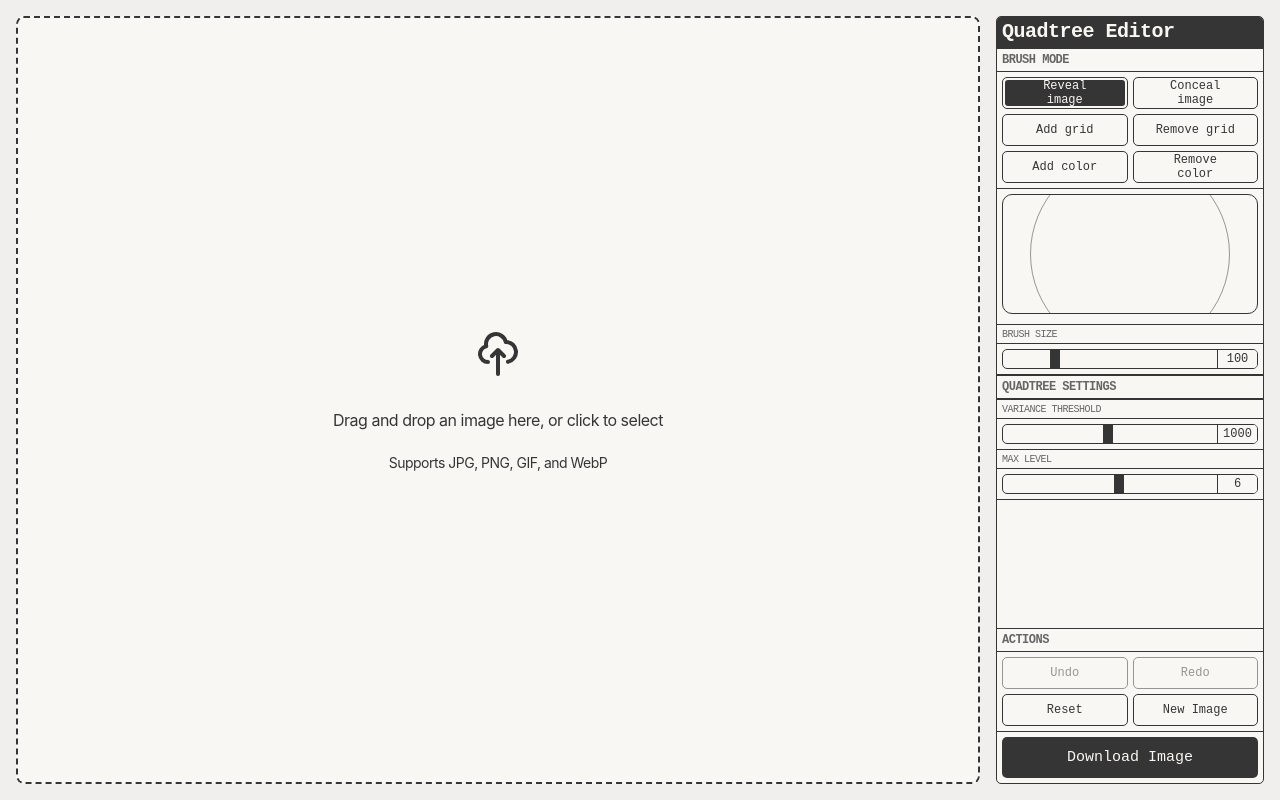
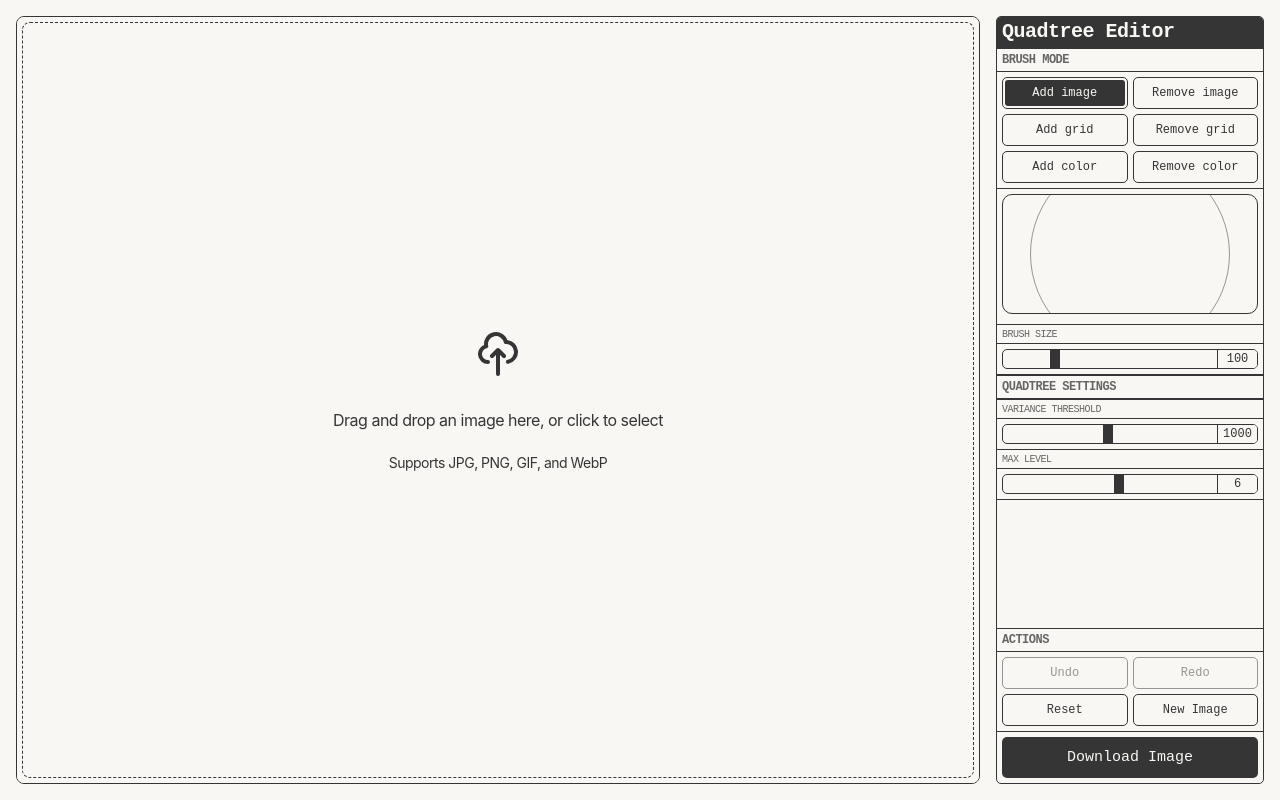
Before and after one commit to CameronFoxly/Quadtree-image-effector, a React (Vite) app in the folder image-effect-app/: page / in a window 1280 px wide. Built offline with nearby package versions, Linux system fonts and the light colour scheme.

Commit message:
Style cleanup

```diff
--- a/image-effect-app/src/App.css
+++ b/image-effect-app/src/App.css
@@ -7,6 +7,7 @@
   padding: 0;
   overflow: hidden;
   letter-spacing: -0.5px;
+  background-color: #F9F7F3;
 }
 
 .container {
@@ -36,6 +37,7 @@
   position: relative;
   background-color: var(--panel-bg);
   border-radius: 0.5rem;
+  border: var(--border-width) solid var(--text-color);
   overflow: hidden;
   margin: 1rem;
   margin-right: 0;
@@ -206,7 +208,7 @@ body {
     sans-serif;
   -webkit-font-smoothing: antialiased;
   -moz-osx-font-smoothing: grayscale;
-  background-color: #F0EFEE;
+  background-color: #F9F7F3;
   color: var(--text-color);
   letter-spacing: -0.5px;
 }
--- a/image-effect-app/src/components/EffectControls.module.css
+++ b/image-effect-app/src/components/EffectControls.module.css
@@ -273,7 +273,7 @@
   justify-content: center;
   align-items: center;
   height: 2rem;
-  padding: 0 1.25rem;
+  padding: 0 0.75rem;
   font-size: 0.75rem;
   font-weight: 400;
   color: var(--text-color);
@@ -284,6 +284,11 @@
   transition: none;
   position: relative;
   font-family: var(--mono-font);
+  white-space: nowrap;
+}
+
+.modeButton:hover:not(:disabled) {
+  background: var(--bg-color);
 }
 
 .modeButton.active {
--- a/image-effect-app/src/components/EffectControls.tsx
+++ b/image-effect-app/src/components/EffectControls.tsx
@@ -82,13 +82,13 @@ export default function EffectControls({
               className={`${styles.modeButton} ${revealMode === 'image' ? styles.active : ''}`}
               onClick={() => onRevealModeChange('image')}
             >
-              Reveal image
+              Add image
             </button>
             <button
               className={`${styles.modeButton} ${revealMode === 'conceal' ? styles.active : ''}`}
               onClick={() => onRevealModeChange('conceal')}
             >
-              Conceal image
+              Remove image
             </button>
             <button
               className={`${styles.modeButton} ${revealMode === 'grid' ? styles.active : ''}`}
--- a/image-effect-app/src/components/ImageUpload.module.css
+++ b/image-effect-app/src/components/ImageUpload.module.css
@@ -1,9 +1,10 @@
 .uploadContainer {
-  width: 100%;
-  height: 100%;
-  border: 2px dashed var(--border-color);
+  width: calc(100% - 10px);
+  height: calc(100% - 10px);
+  border: 1px dashed var(--border-color);
   border-radius: 0.5rem;
   padding: 2rem;
+  margin: 5px;
   text-align: center;
   cursor: pointer;
   transition: all 0.2s;
```
